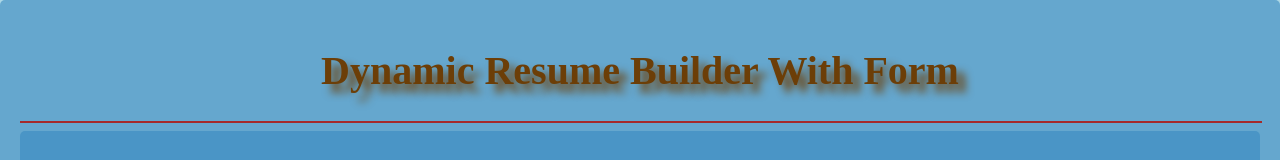
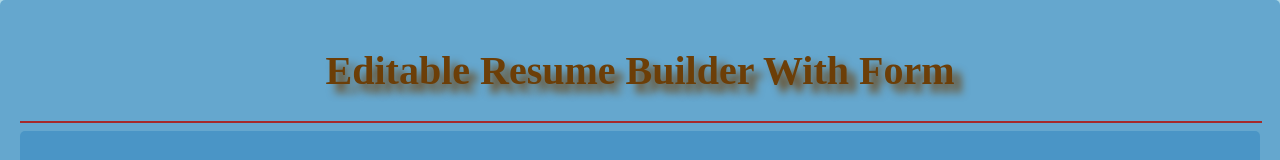
Before and after one commit to momal-26/milestone4-ediatble-resume-builder, a plain HTML site: page index.html in a window 1280 px wide. Shown: the top 160 px of the page. Drawn offline with Linux system fonts and the light colour scheme.

Commit message:
Update index.html

```diff
--- a/index.html
+++ b/index.html
@@ -8,7 +8,7 @@
 </head>
 <body>
 <div>
-    <h1>Dynamic Resume Builder with Form</h1>
+    <h1> Editable Resume Builder with Form</h1>
     <hr width="100%" size="2" color="brown" noshade>
     <form id="resumeForm">
         <div class="info">
```
